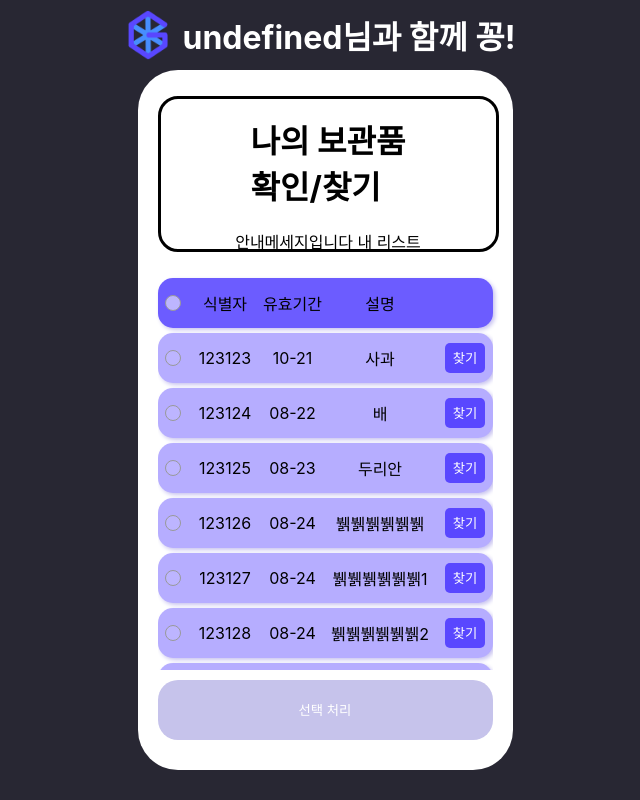
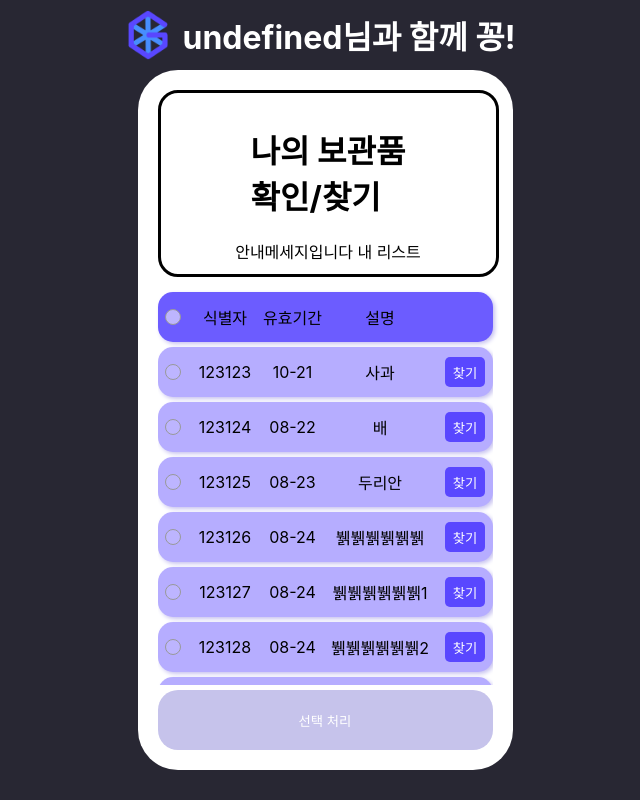
Before and after one commit to 42ggong/42ggong-front, a React (Create React App) app: page /mylist in a window 1280 px wide. Shown: the whole page, without its empty margins (315-955 px from the left). Built offline with nearby package versions, Linux system fonts and the light colour scheme; no server answers.

Commit message:
feat: modify mylist page to follow discard page style

```diff
--- a/src/pages/discard/style.tsx
+++ b/src/pages/discard/style.tsx
@@ -28,6 +28,7 @@ export const InformContainer = styled.div`
 `;
 //  overflow: auto; 임시로..
 
+// menuButton
 export const MenuButtonContainer = styled.div`
   // height: 5%;
   // max-height: 35px;
@@ -69,10 +70,8 @@ export const ListBoxContainer = styled.div`
 
 export const ListBoxForm = styled.form`
   width: 100%;
-  // padding: 10px 25px;
   display: flex;
   flex-direction: column;
-  // gap: 15px;
   // justify-content: space-between;
   margin: 5px auto;
   height: 100%;
--- a/src/pages/myList/components/ListBoxForm/index.tsx
+++ b/src/pages/myList/components/ListBoxForm/index.tsx
@@ -204,6 +204,7 @@ const ListBoxForm = () => {
             <h1>앗 아무고토 없어요!!</h1>
           )}
         </S.ListContainer>
+        <S.ListFormButtonContianer>
           <S.ListFormButton
             onClick={onMultiDiscard}
             disabled={countChecked() < 1}
@@ -211,6 +212,7 @@ const ListBoxForm = () => {
           >
             선택 처리
           </S.ListFormButton>
+        </S.ListFormButtonContianer>
       </S.ListBoxForm>
       {showModal && (
         <Modal
--- a/src/pages/myList/style.tsx
+++ b/src/pages/myList/style.tsx
@@ -17,18 +17,22 @@ export const InformContainer = styled.div`
   display: flex;
   flex-direction: column;
   width: 100%;
-  height: 150px;
+  height: 240px;
+  min-height: 120px;
+  // min-height: calc(30% - 35px);
   border-radius: 20px;
   align-items: center;
   justify-content: center;
   margin: 0 auto;
+  overflow: auto;
 `;
 
 // list box
 export const ListBoxContainer = styled.div`
   // border: solid;
   display: flex;
-  height: 70%;
+  height: 600px;
+  min-height: 300px;
   flex-direction: column;
   // border: solid;
   width: 100%;
@@ -50,17 +54,17 @@ export const ListBoxButtonContainer = styled.div``;
 
 export const ListBoxForm = styled.form`
   width: 100%;
-  // padding: 10px 25px;
   display: flex;
   flex-direction: column;
-  // gap: 15px;
   justify-content: space-between;
   margin: 5px auto;
   height: 100%;
 `;
 
 export const ListContainer = styled.div`
-  height: calc(100% - 60px);
+  height: 540px;
+  min-height: 240px;
+  // height: calc(100% - 60px);
   // overflow: auto;
 `;
 
@@ -150,6 +154,12 @@ export const DiscardButton = styled.button`
     background-color: #ff478a;
   }
 `;
+export const ListFormButtonContianer = styled.div`
+  height: 50px;
+  display: flex;
+  justify-content: space-between;
+  align-items: center;
+`;
 
 export const ListFormButton = styled.button`
   width: 100%;
```
Lines whose indentation alone changed are shown as unchanged.
